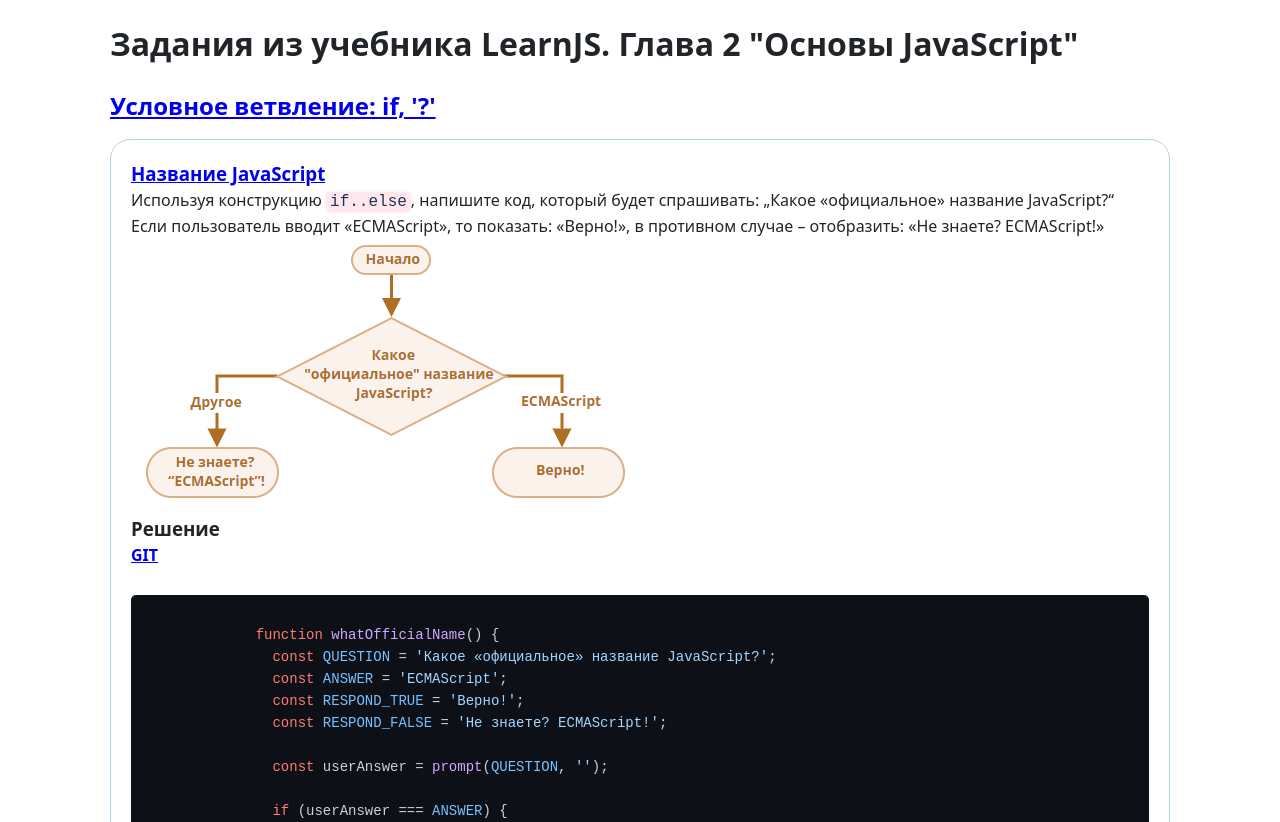
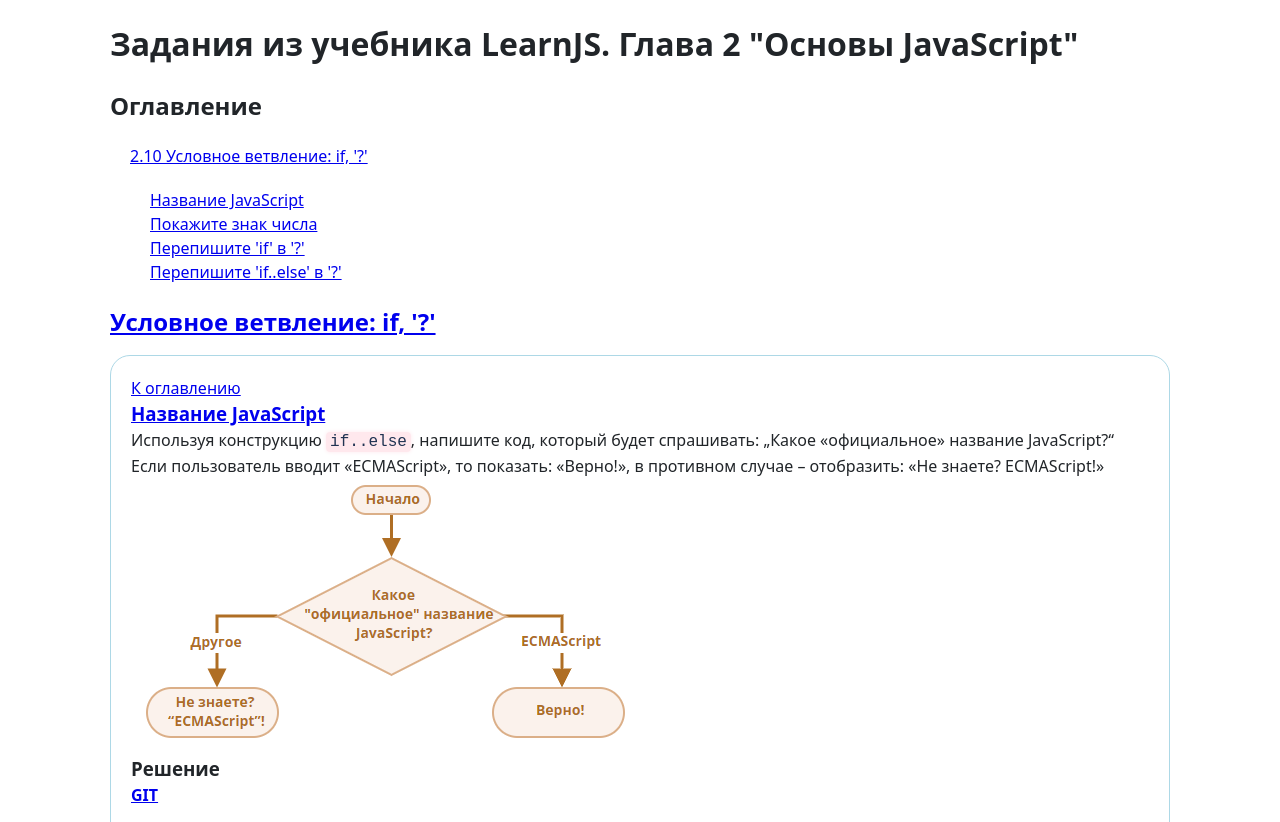
Before and after one commit to Tetrarium/ljs-chapter2, a plain HTML site: page index.html in a window 1280 px wide. Shown: the top 822 px of the page. Drawn offline with Linux system fonts and the light colour scheme.

Commit message:
Добавлено оглавление

```diff
--- a/index.html
+++ b/index.html
@@ -11,11 +11,25 @@
 <body>
   <div class="page">
     <h1 class="header">Задания из учебника LearnJS. Глава 2 "Основы JavaScript"</h1>
-    <div class="section">
+    <div class="contents" id="contents">
+      <h2 class="contents__header">Оглавление</h2>
+      <ul>
+        <li><a href="#if-else">2.10 Условное ветвление: if, '?'</a>
+          <ul>
+            <li><a href="#task1">Название JavaScript</a></li>
+            <li><a href="#task2">Покажите знак числа</a></li>
+            <li><a href="#task3">Перепишите 'if' в '?'</a></li>
+            <li><a href="#task4">Перепишите 'if..else' в '?'</a></li>
+          </ul>
+        </li>
+      </ul>
+    </div>
+    <div class="section" id="if-else">
       <h2 class="section__title">
         <a href="https://learn.javascript.ru/ifelse" target="_blank">Условное ветвление: if, '?'</a>
       </h2>
-      <div class="section__task task">
+      <div class="section__task task" id="task1">
+        <a href="#contents" class="link-to-top">К оглавлению</a>
         <h3 class="task__title">
           <a href="https://learn.javascript.ru/task/check-standard" target="_blank">Название JavaScript</a>
         </h3>
@@ -50,7 +64,8 @@
           <button type="button" class="task__btn check__task1">Проверить</button>
         </div>
       </div>
-      <div class="section__task task">
+      <div class="section__task task" id="task2">
+        <a href="#contents" class="link-to-top">К оглавлению</a>
         <h3 class="task__title">
           <a href="https://learn.javascript.ru/task/sign" target="_blank">Покажите знак числа</a>
         </h3>
@@ -86,7 +101,8 @@
           <button type="button" class="task__btn check__task2">Проверить</button>
         </div>
       </div>
-      <div class="section__task task">
+      <div class="section__task task" id="task3">
+        <a href="#contents" class="link-to-top">К оглавлению</a>
         <h3 class="task__title">
           <a href="https://learn.javascript.ru/task/rewrite-if-question" target="_blank">Перепишите 'if' в '?'</a>
         </h3>
@@ -119,7 +135,8 @@
           <button type="button" class="task__btn check__task3">Проверить</button>
         </div>
       </div>
-      <div class="section__task task">
+      <div class="section__task task" id="task4">
+        <a href="#contents" class="link-to-top">К оглавлению</a>
         <h3 class="task__title">
           <a href="https://learn.javascript.ru/task/rewrite-if-else-question" target="_blank">Перепишите 'if..else' в '?'</a>
         </h3>
```
